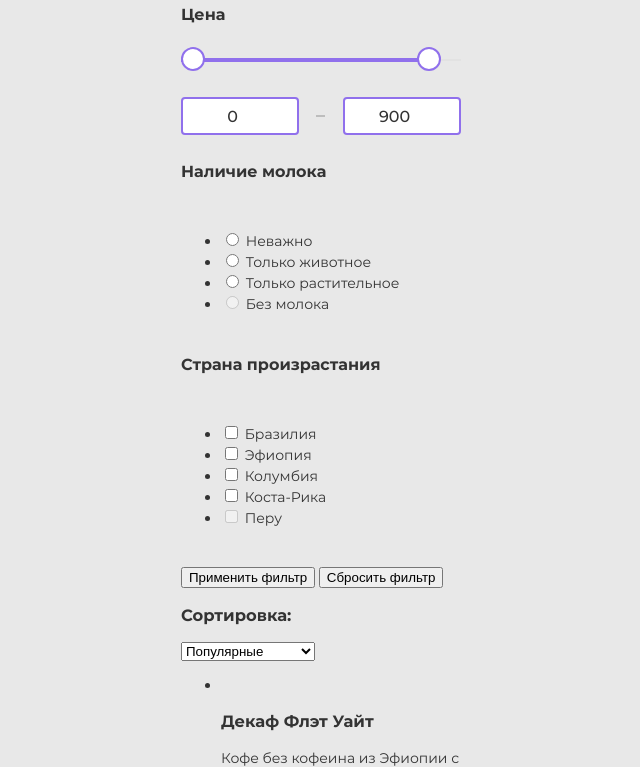
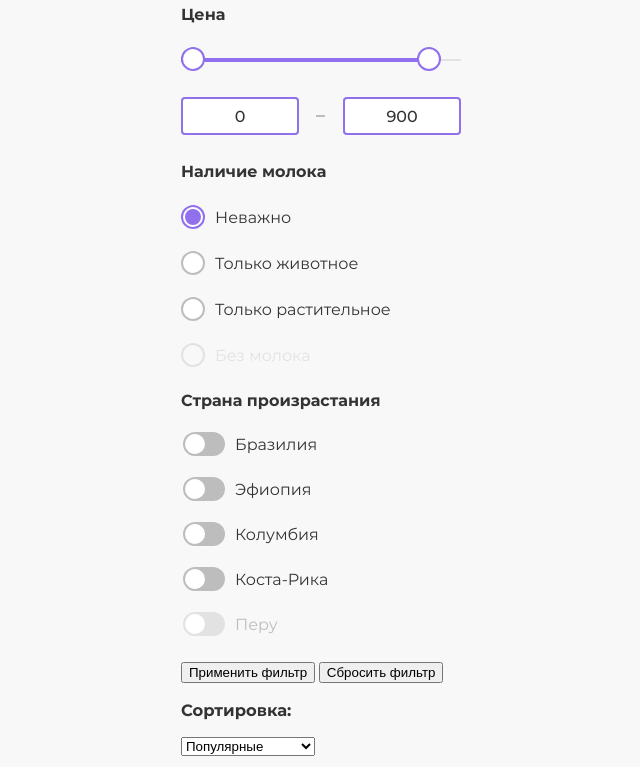
Before and after one commit to Totinkan141/drink2go, a website: page source/index.html in a window 1280 px wide. Shown: the part 940-1707 px from the top of the page, without its empty margins (319-959 px from the left). Drawn offline with nearby package versions, Linux system fonts and the light colour scheme; files that its build step writes are made by us from their sources.

Commit message:
Стилизует фильт стран в каталоге

```diff
--- a/source/index.html
+++ b/source/index.html
@@ -132,7 +132,7 @@
           <form class="filter__form form" action="https://echo.htmlacademy.ru">
             <!-- Диапозон цены -->
             <fieldset class="filter__block filter-block">
-              <legend class="filter-block__name">Цена</legend>
+              <legend class="filter-block__name filter-block__name--price">Цена</legend>
               <div class="filter-block__range range">
                 <div class="range__scale">
                   <div class="range__bar" style="left: 0;width: 241px;">
@@ -142,43 +142,43 @@
                 </div>
                 <div class="range__inputs">
                   <label class="visually-hidden" for="range-input-min">Поле ввода минимальной цены</label>
-                  <input class="range__input" type="number" name="range-input-min" value="0">
+                  <input class="range__input" type="number" name="range-input-min" value="0" min="0">
                   <label class="visually-hidden" for="range-input-max">Поле ввода максивальной цены</label>
                   <input class="range__input" type="number" name="range-input-max" value="900">
                 </div>
               </div>
             </fieldset>
             <!-- Сорт молока -->
-            <fieldset class="filter__block filter-block">
-              <legend class="filter-block__name">Наличие молока</legend>
+            <fieldset class="filter__block filter__block--sort filter-block">
+              <legend class="filter-block__name filter-block__name--sort">Наличие молока</legend>
               <div class="filter-block__sort sort">
                 <ul class="sort__list">
                   <li class="sort__item">
-                    <label class="filter__control sort__control">
-                      <input class="" type="radio" name="">
+                    <label class="sort__control">
+                      <input class="sort__input visually-hidden" type="radio" name="milk-sort" checked>
                       <span class="sort__radio-mask"></span>
-                      <span class="sor__name">Неважно</span>
+                      <span class="sort__name">Неважно</span>
                     </label>
                   </li>
                   <li class="sort__item">
-                    <label class="filter__control sort__control">
-                      <input class="" type="radio" name="">
+                    <label class="sort__control">
+                      <input class="sort__input visually-hidden" type="radio" name="milk-sort">
                       <span class="sort__radio-mask"></span>
-                      <span class="sor__name">Только животное</span>
+                      <span class="sort__name">Только животное</span>
                     </label>
                   </li>
                   <li class="sort__item">
-                    <label class="fitler__control sort__control">
-                      <input class="" type="radio" name="">
+                    <label class="sort__control">
+                      <input class="sort__input visually-hidden" type="radio" name="milk-sort">
                       <span class="sort__radio-mask"></span>
-                      <span class="sor__name">Только растительное</span>
+                      <span class="sort__name">Только растительное</span>
                     </label>
                   </li>
                   <li class="sort__item">
-                    <label class="filter__control sort__control">
-                      <input class="" type="radio" name="" disabled>
+                    <label class="sort__control">
+                      <input class="sort__input visually-hidden" type="radio" name="milk-sort" disabled>
                       <span class="sort__radio-mask"></span>
-                      <span class="sor__name">Без молока</span>
+                      <span class="sort__name">Без молока</span>
                     </label>
                   </li>
                 </ul>
@@ -186,40 +186,40 @@
             </fieldset>
             <!-- Страна производитель -->
             <fieldset class="filter__block filter-block">
-              <legend class="filter-block__name">Страна произрастания</legend>
+              <legend class="filter-block__name filter-block__name--country">Страна произрастания</legend>
               <div class="filter-block__country country">
                 <ul class="country__list">
                   <li class="country__item">
-                    <label class="filter__control country__control">
-                      <input type="checkbox" name="Brazil">
+                    <label class="country__control">
+                      <input class="country__input visually-hidden" type="checkbox" name="Brazil">
                       <span class="country__checkbox-mask"></span>
                       <span class="country__name">Бразилия</span>
                     </label>
                   </li>
                   <li class="country__item">
-                    <label class="filter__control country__control">
-                      <input type="checkbox" name="Ethiopia">
+                    <label class="country__control">
+                      <input class="country__input visually-hidden" type="checkbox" name="Ethiopia">
                       <span class="country__checkbox-mask"></span>
                       <span class="country__name">Эфиопия</span>
                     </label>
                   </li>
                   <li class="country__item">
-                    <label class="filter__control country__control">
-                      <input type="checkbox" name="Colombia">
+                    <label class="country__control">
+                      <input class="country__input visually-hidden" type="checkbox" name="Colombia">
                       <span class="country__checkbox-mask"></span>
                       <span class="country__name">Колумбия</span>
                     </label>
                   </li>
                   <li class="country__item">
-                    <label class="filter__control country__control">
-                      <input type="checkbox" name="Costa-Rica">
+                    <label class="country__control">
+                      <input class="country__input visually-hidden" type="checkbox" name="Costa-Rica">
                       <span class="country__checkbox-mask"></span>
                       <span class="country__name">Коста-Рика</span>
                     </label>
                   </li>
                   <li class="country__item">
-                    <label class="filter__control country__control">
-                      <input type="checkbox" name="Peru" disabled>
+                    <label class="country__control">
+                      <input class="country__input visually-hidden" type="checkbox" name="Peru" disabled>
                       <span class="country__checkbox-mask"></span>
                       <span class="country__name">Перу</span>
                     </label>
--- /dev/null
+++ b/source/sass/blocks/country.scss
@@ -0,0 +1,69 @@
+.country {
+  display: block;
+}
+
+.country__list {
+  @include reset-list;
+  display: flex;
+  flex-direction: column;
+  gap: 21px;
+}
+
+.country__item {
+  min-height: 22px;
+}
+
+.country__control {
+  position: relative;
+  padding-left: 54px;
+}
+
+.country__name {
+  font-family: "Montserrat", "Tahoma", sans-serif;
+  font-weight: 400;
+  font-style: normal;
+  font-size: 16px;
+  line-height: 1.5;
+}
+
+.country__checkbox-mask {
+  position: absolute;
+  top: -4px;
+  left: 2px;
+  width: 42px;
+  height: 24px;
+  background-color: $baseGrey;
+  border: 0;
+  border-radius: 12px;
+
+  &::after {
+    position: absolute;
+    content: "";
+    width: 20px;
+    height: 20px;
+    top: 2px;
+    left: 2px;
+    background-color: $baseWhite;
+    border-radius: 50%;
+
+  }
+}
+
+.country__input {
+  &:checked ~ .country__checkbox-mask {
+    background-color: $primaryLighter;
+    transition: background-color 0.2s linear;
+
+    &::after {
+      transform: translate(18px, 0);
+      transition: all 0.2s ease-in-out;
+    }
+  }
+
+  &:disabled ~ .country__name  {
+    color: $baseGrey;
+  }
+  &:disabled ~ .country__checkbox-mask  {
+    background-color: $lightGrey;
+  }
+}
--- a/source/sass/blocks/filter-block.scss
+++ b/source/sass/blocks/filter-block.scss
@@ -10,5 +10,16 @@
   font-weight: 600;
   font-size: 16px;
   line-height: 1.5;
-  margin-bottom: 32px;
+
+  &--price {
+    margin-bottom: 32px;
+  }
+
+  &--sort {
+    margin-bottom: 22px;
+  }
+
+  &--country {
+    margin-bottom: 20px;
+  }
 }
--- a/source/sass/blocks/fitler.scss
+++ b/source/sass/blocks/fitler.scss
@@ -2,4 +2,8 @@
   margin: 0;
   padding: 0;
   margin-bottom: 25px;
+
+  &--sort {
+    margin-bottom: 21px;
+  }
 }
--- a/source/sass/blocks/range.scss
+++ b/source/sass/blocks/range.scss
@@ -74,3 +74,9 @@
   line-height: 1.5;
   text-align: center;
 }
+
+.range__input::-webkit-outer-spin-button,
+.range__input::-webkit-inner-spin-button {
+  appearance: none;
+  margin: 0;
+}
--- /dev/null
+++ b/source/sass/blocks/sort.scss
@@ -0,0 +1,68 @@
+.sort {
+  display: block;
+}
+
+.sort__list {
+  @include reset-list;
+  display: flex;
+  flex-direction: column;
+  gap: 22px;
+}
+
+.sort__item {
+  min-height: 22px;
+}
+
+.sort__control {
+  display: inline-block;
+  padding-left: 34px;
+  position: relative;
+}
+
+.sort__radio-mask {
+  position: absolute;
+  top: -1px;
+  left: 0;
+  width: 24px;
+  height: 24px;
+  background-color: $baseWhite;
+  border: solid 2px $baseGrey;
+  border-radius: 50%;
+
+  &::after {
+    position: absolute;
+    width: 16px;
+    height: 16px;
+    top: 2px;
+    left: 2px;
+    border: 0;
+    border-radius: 50%;
+    background-color: $primaryLighter;
+  }
+}
+
+.sort__name {
+  font-size: 16px;
+  line-height: 1.5;
+}
+
+/* Поведение радио кнопок в фильтре каталога*/
+.sort__input {
+
+  // радио - выбран
+  &:checked + .sort__radio-mask {
+    border-color: $primaryLighter;
+    &::after {
+      content: "";
+    }
+  }
+
+  // радио - disabled
+  &:disabled ~ .sort__name {
+    color: $lightGrey;
+  }
+  &:disabled ~ .sort__radio-mask {
+    border-color: $lightGrey;
+    background-color: $lightestGrey;
+  }
+}
--- a/source/sass/global/global.scss
+++ b/source/sass/global/global.scss
@@ -13,6 +13,7 @@ body {
   min-height: 100vh;
   margin: 0;
   font-family: "Montserrat", "Tahoma", sans-serif;
+  font-style: normal;
   font-weight: 400;
   font-size: 14px;
   line-height: 20px;
--- a/source/sass/global/variables.scss
+++ b/source/sass/global/variables.scss
@@ -7,5 +7,5 @@ $baseSecondary: #f0ebff;
 $primaryLighter: #9070ec;
 $primaryDarker: #593cac;
 $lightGrey: #e2e2e2;
-$lightestGrey: #e8e8e8;
+$lightestGrey: #f8f8f8;
 $espresso: #e5e6e8;
--- a/source/sass/style.scss
+++ b/source/sass/style.scss
@@ -22,6 +22,8 @@
 @import "blocks/fitler";
 @import "blocks/filter-block";
 @import "blocks/range";
+@import "blocks/sort";
+@import "blocks/country";
 
 /* = Main block interactive map Leaflet = */
 @import "blocks/map";
```
